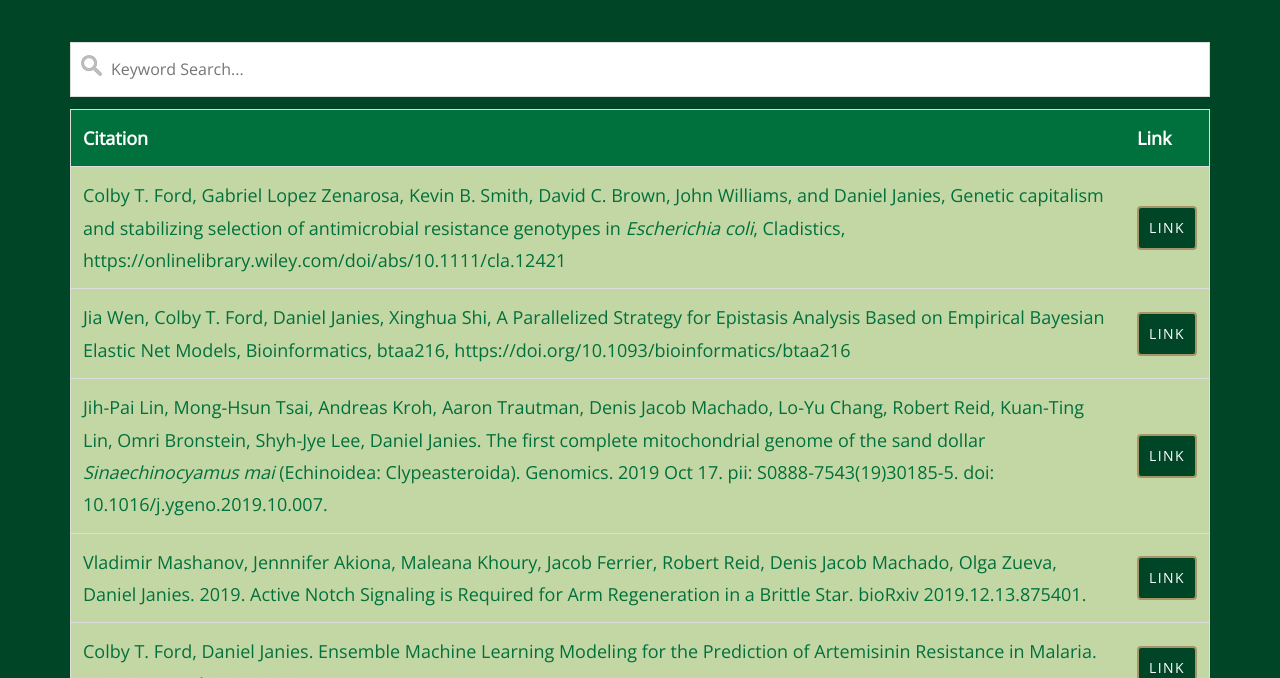
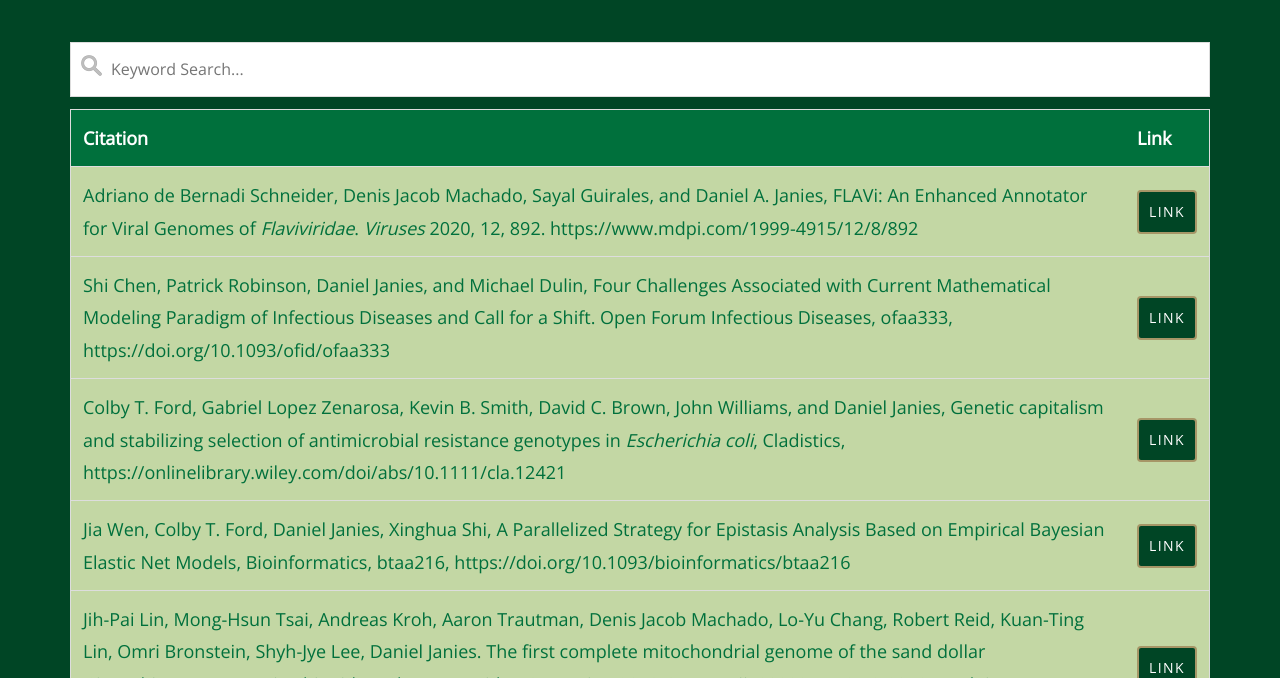
Before and after one commit to janieslab/janieslab.github.io, a website: page research.html in a window 1280 px wide. Shown: the part 422-1100 px from the top of the page. Drawn offline with nearby package versions, Linux system fonts and the light colour scheme; files whose address does not match are found by name.

Commit message:
Add Shi Chen Four Challenges paper and FLAVi paper

```diff
--- a/research.html
+++ b/research.html
@@ -114,6 +114,18 @@
 	   <tr class="header">
          <th style="width:90% text-align: left;">Citation</th>
          <th style="width:10% text-align: center;">Link</th>
+  </tr>
+  <tr>
+	<td>Adriano de Bernadi Schneider, Denis Jacob Machado, Sayal Guirales, and Daniel A. Janies, FLAVi: An Enhanced Annotator for Viral Genomes of <i>Flaviviridae</i>. <i>Viruses</i> 2020, 12, 892. https://www.mdpi.com/1999-4915/12/8/892
+	</td>
+   <td><a href="https://www.mdpi.com/1999-4915/12/8/892" target="_blank" class="btn btn-primary">Link</a>
+   </td>
+  </tr>
+  <tr>
+	<td>Shi Chen, Patrick Robinson, Daniel Janies, and Michael Dulin, Four Challenges Associated with Current Mathematical Modeling Paradigm of Infectious Diseases and Call for a Shift. Open Forum Infectious Diseases, ofaa333, https://doi.org/10.1093/ofid/ofaa333
+	</td>
+   <td><a href="https://doi.org/10.1093/ofid/ofaa333" target="_blank" class="btn btn-primary">Link</a>
+   </td>
   </tr>
   <tr>
 	<td>Colby T. Ford, Gabriel Lopez Zenarosa, Kevin B. Smith, David C. Brown, John Williams, and Daniel Janies, Genetic capitalism and stabilizing selection of antimicrobial resistance genotypes in <i>Escherichia coli</i>, Cladistics, https://onlinelibrary.wiley.com/doi/abs/10.1111/cla.12421
```
